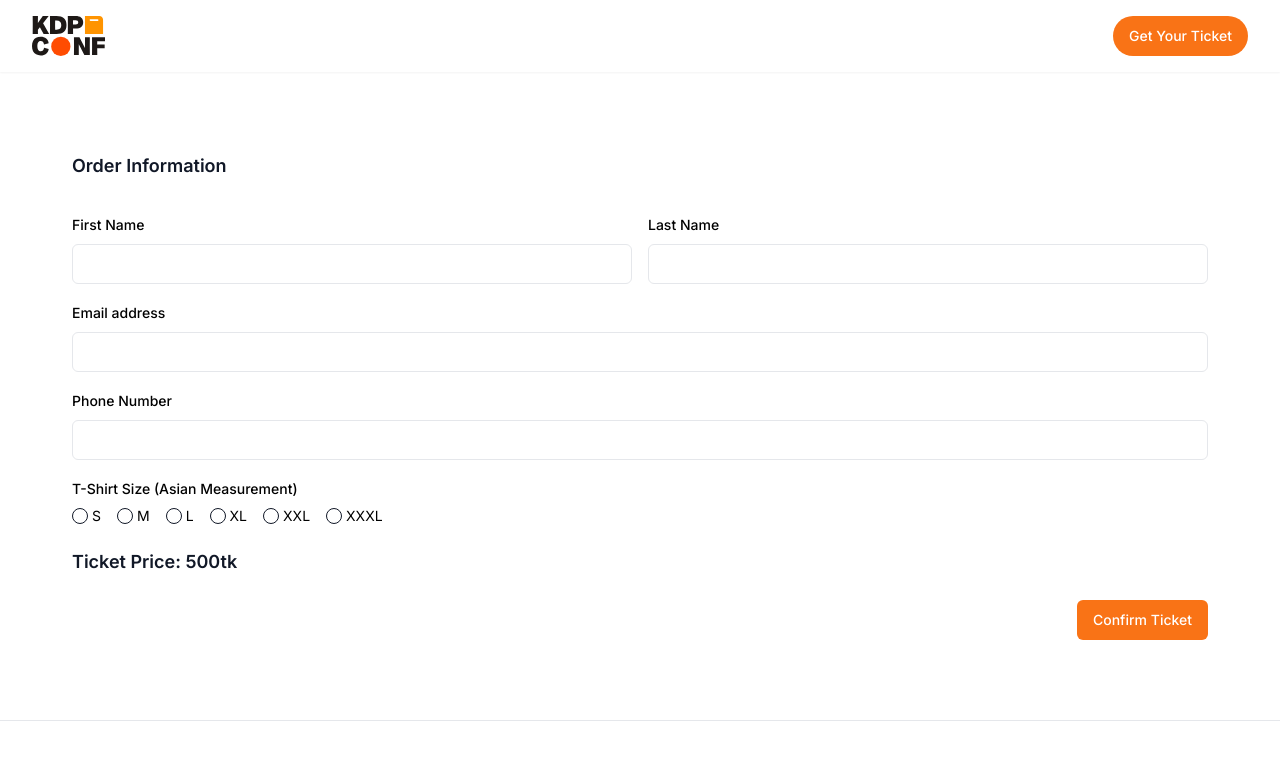
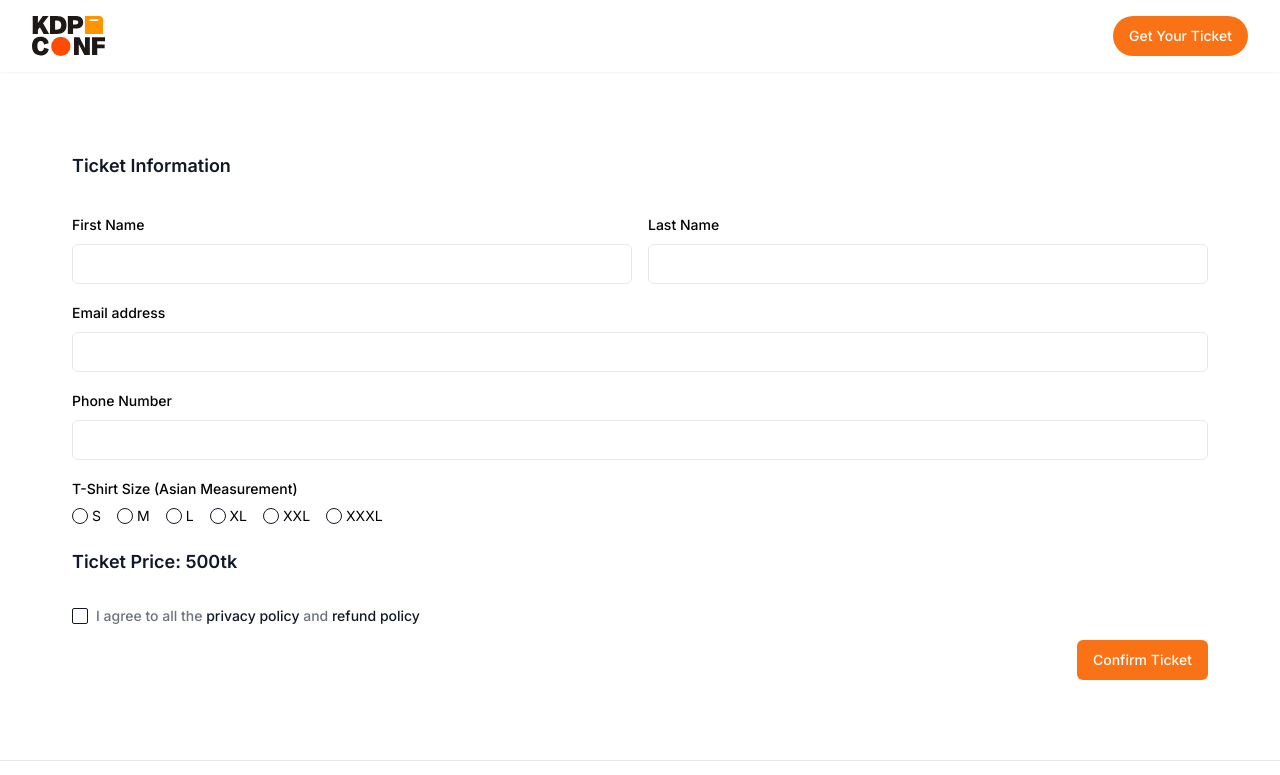
Before and after one commit to mahmudulmr19/kdpconference, a Next.js app: page /checkout in a window 1280 px wide. Shown: the top 775 px of the page. Built offline with nearby package versions, Linux system fonts and the light colour scheme.

Commit message:
checkout page done

```diff
--- a/app/(main)/checkout/checkout-form.tsx
+++ b/app/(main)/checkout/checkout-form.tsx
@@ -16,6 +16,8 @@
 import { Label } from "@/components/ui/label";
 import * as z from "zod";
 import axios from "axios";
+import { Checkbox } from "@/components/ui/checkbox";
+import Link from "next/link";
 
 const schema = z.object({
   firstName: z
@@ -33,6 +35,12 @@
   tshirt_size: z.enum(["S", "M", "L", "XL", "XXL", "XXXL"], {
     required_error: "Please choose one of item",
   }),
+  isAgree: z
+    .boolean()
+    .default(false)
+    .refine((value) => value === true, {
+      message: "You have to agree with our terms and conditions!",
+    }),
 });
 
 export default function CheckoutForm() {
@@ -58,7 +66,7 @@
       <form onSubmit={form.handleSubmit(onSubmit)}>
         <div className="col-span-6 md:col-span-4 grid grid-cols-1 md:grid-cols-2 gap-4">
           <h4 className="text-lg font-semibold text-gray-900 mb-4 md:col-span-2">
-            Order Information
+            Ticket Information
           </h4>
           <FormField
             control={form.control}
@@ -142,9 +150,47 @@
               </FormItem>
             )}
           />
-          <h4 className="text-lg font-semibold text-gray-900 my-2">
+          <h4 className="text-lg md:col-span-2 font-semibold text-gray-900 my-2">
             Ticket Price: 500tk
           </h4>
+          <FormField
+            control={form.control}
+            name="isAgree"
+            render={({ field }) => {
+              return (
+                <FormItem>
+                  <FormControl>
+                    <div className="flex items-center space-x-2 mt-2">
+                      <Checkbox
+                        id="agree"
+                        checked={field.value}
+                        onCheckedChange={field.onChange}
+                      />
+                      <Label htmlFor="agree" className="text-gray-500">
+                        I agree to all the{" "}
+                        <Link
+                          href="/privacy-policy"
+                          className="text-gray-900"
+                          target="_blank"
+                        >
+                          privacy policy
+                        </Link>{" "}
+                        and{" "}
+                        <Link
+                          href="/refund-policy"
+                          className="text-gray-900"
+                          target="_blank"
+                        >
+                          refund policy
+                        </Link>
+                      </Label>
+                    </div>
+                  </FormControl>
+                  <FormMessage />
+                </FormItem>
+              );
+            }}
+          />
           <div className="md:col-span-2 flex items-center justify-end">
             <div>
               <Button disabled={loading}>
--- /dev/null
+++ b/components/ui/checkbox.tsx
@@ -0,0 +1,30 @@
+"use client"
+
+import * as React from "react"
+import * as CheckboxPrimitive from "@radix-ui/react-checkbox"
+import { Check } from "lucide-react"
+
+import { cn } from "@/lib/utils"
+
+const Checkbox = React.forwardRef<
+  React.ElementRef<typeof CheckboxPrimitive.Root>,
+  React.ComponentPropsWithoutRef<typeof CheckboxPrimitive.Root>
+>(({ className, ...props }, ref) => (
+  <CheckboxPrimitive.Root
+    ref={ref}
+    className={cn(
+      "peer h-4 w-4 shrink-0 rounded-sm border border-gray-200 border-gray-900 ring-offset-white focus-visible:outline-none focus-visible:ring-2 focus-visible:ring-gray-950 focus-visible:ring-offset-2 disabled:cursor-not-allowed disabled:opacity-50 data-[state=checked]:bg-gray-900 data-[state=checked]:text-gray-50 dark:border-gray-800 dark:border-gray-50 dark:ring-offset-gray-950 dark:focus-visible:ring-gray-300 dark:data-[state=checked]:bg-gray-50 dark:data-[state=checked]:text-gray-900",
+      className
+    )}
+    {...props}
+  >
+    <CheckboxPrimitive.Indicator
+      className={cn("flex items-center justify-center text-current")}
+    >
+      <Check className="h-4 w-4" />
+    </CheckboxPrimitive.Indicator>
+  </CheckboxPrimitive.Root>
+))
+Checkbox.displayName = CheckboxPrimitive.Root.displayName
+
+export { Checkbox }
--- a/package.json
+++ b/package.json
@@ -12,6 +12,7 @@
     "@hookform/resolvers": "^3.3.1",
     "@prisma/client": "^5.2.0",
     "@radix-ui/react-aspect-ratio": "^1.0.3",
+    "@radix-ui/react-checkbox": "^1.0.4",
     "@radix-ui/react-label": "^2.0.2",
     "@radix-ui/react-radio-group": "^1.1.3",
     "@radix-ui/react-separator": "^1.0.3",
```
Also changed, not shown: 1 other file (tests, documents, lock files or other folders).
